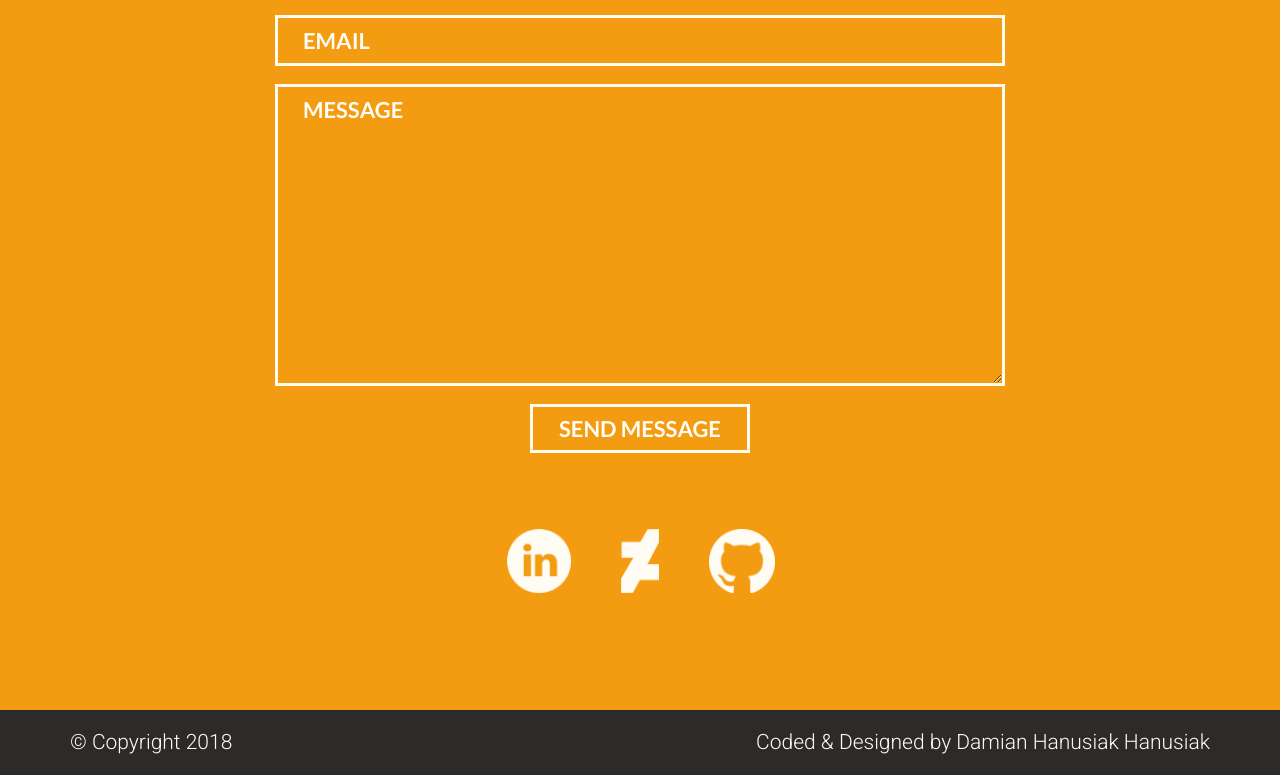
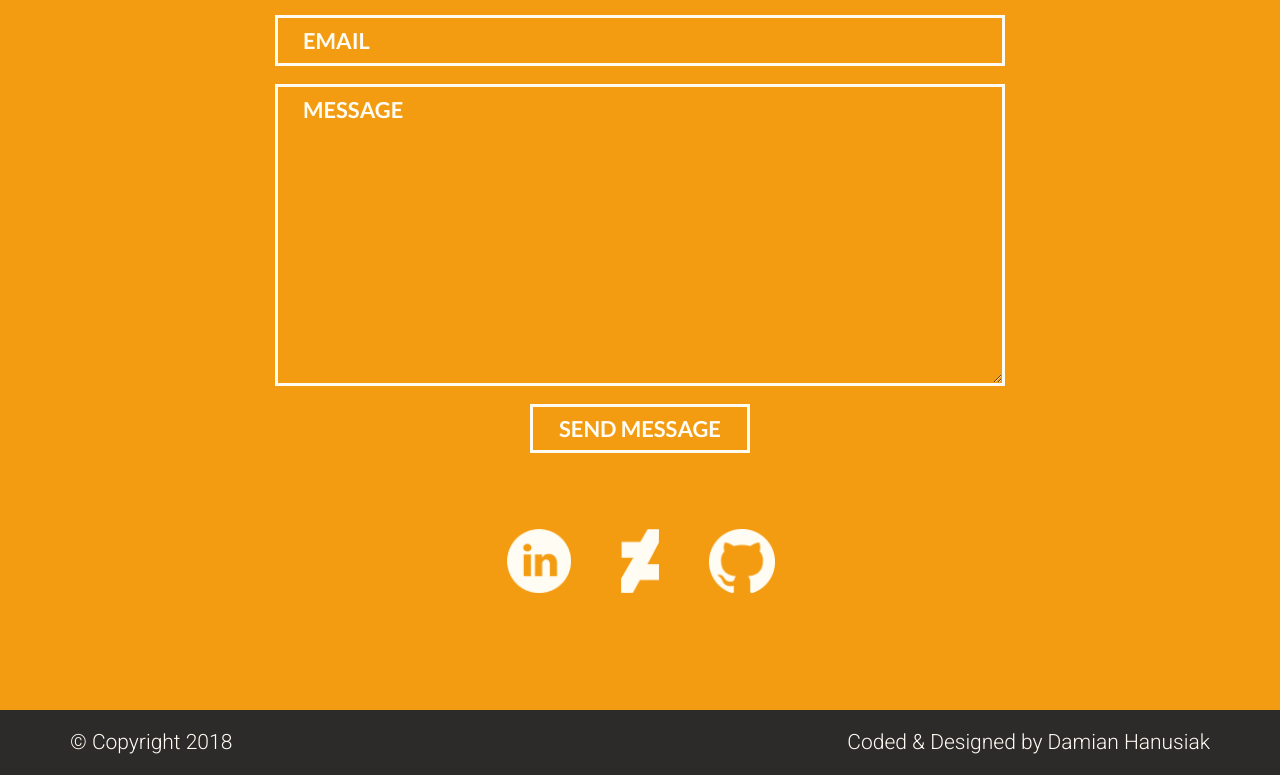
Before and after one commit to SkySurferOne/skysurferone.github.io, a website: page index.html in a window 1280 px wide. Shown: the part 6202-6977 px from the top of the page. Drawn offline with nearby package versions, Linux system fonts and the light colour scheme.

Commit message:
Update index.html
Remove duplication

```diff
--- a/index.html
+++ b/index.html
@@ -375,7 +375,7 @@
         <footer class="footer">
             <div class="container">
                 <small>© Copyright 2018</small>
-                <small class="pull-right">Coded & Designed by Damian Hanusiak  Hanusiak</small>
+                <small class="pull-right">Coded & Designed by Damian Hanusiak</small>
             </div>
         </footer>
 
```
